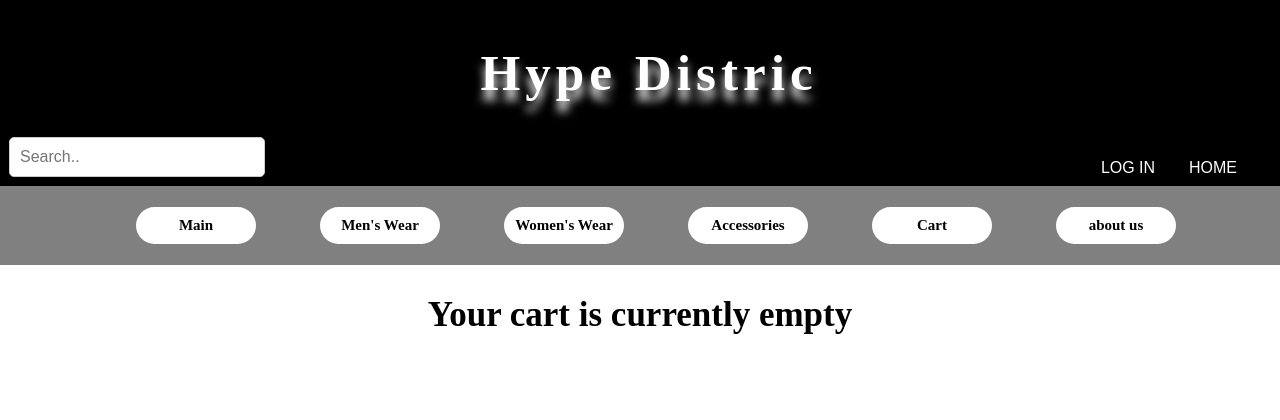
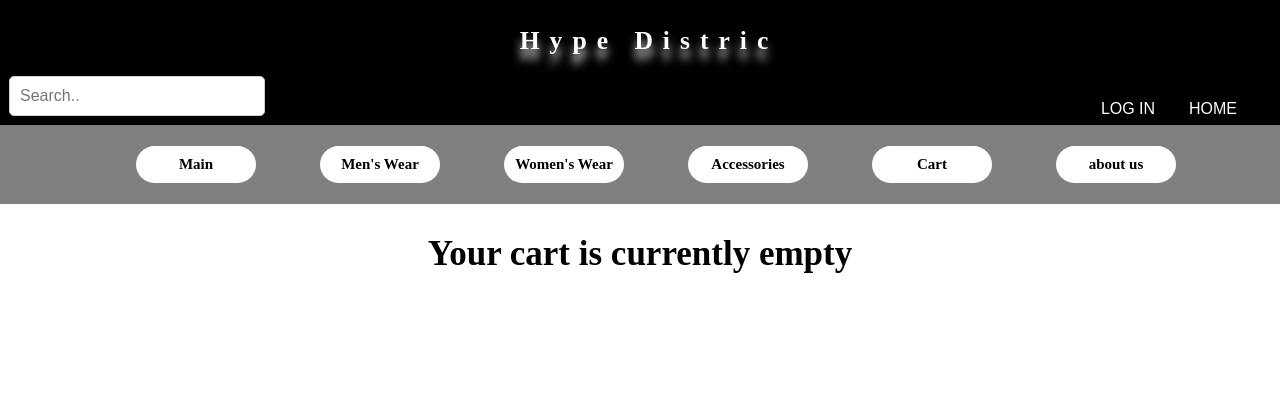
Before and after one commit to supclarence/Hype-Distric, a PHP site: page /cart.html in a window 1280 px wide. Shown: the top 420 px of the page. Run offline with PHP 8.4, Linux system fonts and the light colour scheme.

Commit message:
Update pages-style.css

```diff
--- a/pages-style.css
+++ b/pages-style.css
@@ -5,9 +5,9 @@ body{
 }
 
 header h1{
-    letter-spacing:5px;
+    letter-spacing:10px;
     text-shadow:0px 10px 10px white;
-    font-size:4vw;
+    font-size:2vw;
 }
 
 header{
```
